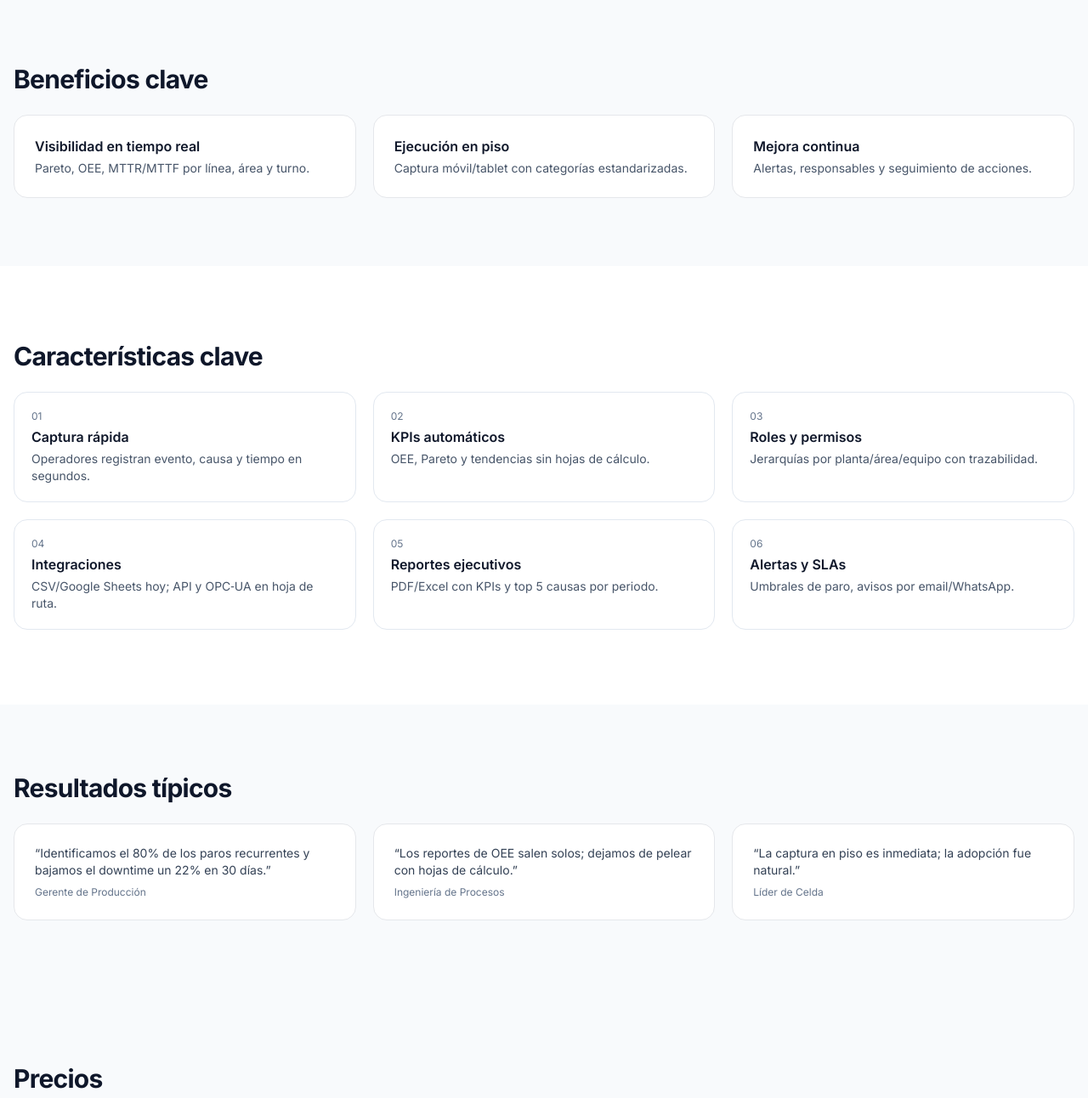
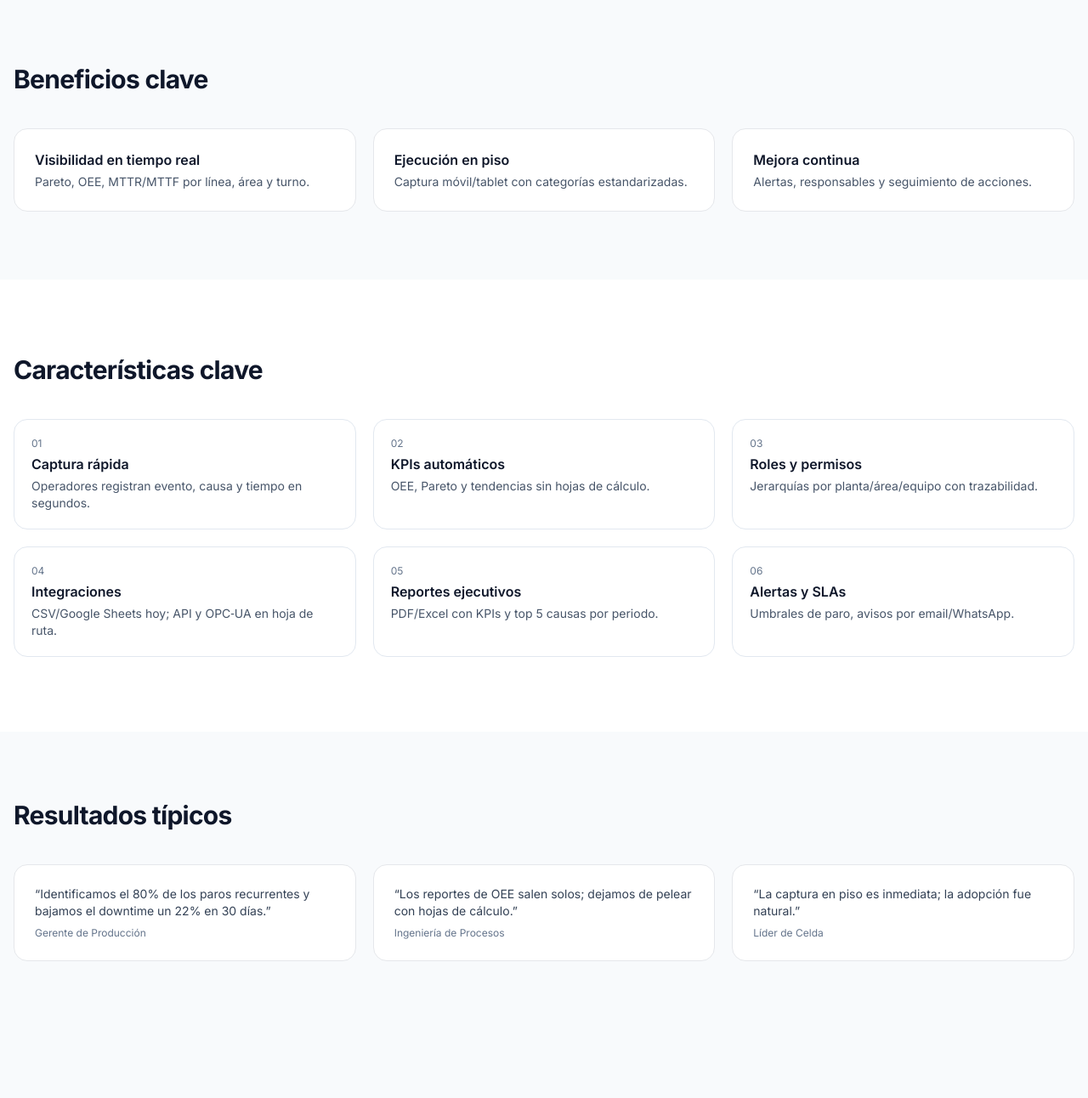
Before and after one commit to MofiEC2003/DowntimeIQ2.0, a plain HTML site: page index.html in a window 1280 px wide. Shown: the part 840-2132 px from the top of the page at 85% size. Drawn offline with nearby package versions, Linux system fonts and the light colour scheme.

Commit message:
Update index.html

```diff
--- a/index.html
+++ b/index.html
@@ -124,7 +124,7 @@ tailwind.config = {
   <section id="benefits" class="py-14 md:py-20 bg-slate-50">
     <div class="max-w-7xl mx-auto px-4">
       <h2 class="text-3xl font-bold tracking-tight">Beneficios clave</h2>
-      <div class="mt-6 grid md:grid-cols-3 gap-5">
+      <div class="mt-10 grid md:grid-cols-3 gap-5">
         <div class="p-6 bg-white border rounded-2xl">
           <h3 class="font-semibold">Visibilidad en tiempo real</h3>
           <p class="text-sm text-slate-600 mt-1">Pareto, OEE, MTTR/MTTF por línea, área y turno.</p>
@@ -145,7 +145,7 @@ tailwind.config = {
   <section id="features" class="section">
     <div class="max-w-7xl mx-auto px-4">
       <h2 class="text-3xl font-bold tracking-tight">Características clave</h2>
-      <div class="mt-6 grid md:grid-cols-3 gap-5">
+      <div class="mt-10 grid md:grid-cols-3 gap-5">
         <div class="p-5 rounded-2xl border bg-white border-slate-200"><div class="text-xs text-slate-500">01</div><h3 class="font-semibold mt-1">Captura rápida</h3><p class="text-sm text-slate-600 mt-1">Operadores registran evento, causa y tiempo en segundos.</p></div>
         <div class="p-5 rounded-2xl border bg-white border-slate-200"><div class="text-xs text-slate-500">02</div><h3 class="font-semibold mt-1">KPIs automáticos</h3><p class="text-sm text-slate-600 mt-1">OEE, Pareto y tendencias sin hojas de cálculo.</p></div>
         <div class="p-5 rounded-2xl border bg-white border-slate-200"><div class="text-xs text-slate-500">03</div><h3 class="font-semibold mt-1">Roles y permisos</h3><p class="text-sm text-slate-600 mt-1">Jerarquías por planta/área/equipo con trazabilidad.</p></div>
@@ -161,7 +161,7 @@ tailwind.config = {
   <section id="proof" class="py-14 md:py-20 bg-slate-50">
     <div class="max-w-7xl mx-auto px-4">
       <h2 class="text-3xl font-bold tracking-tight">Resultados típicos</h2>
-      <div class="mt-6 grid md:grid-cols-3 gap-5">
+      <div class="mt-10 grid md:grid-cols-3 gap-5">
         <div class="p-6 bg-white border rounded-2xl text-sm text-slate-700">“Identificamos el 80% de los paros recurrentes y bajamos el downtime un 22% en 30 días.”<div class="mt-2 text-xs text-slate-500">Gerente de Producción</div></div>
         <div class="p-6 bg-white border rounded-2xl text-sm text-slate-700">“Los reportes de OEE salen solos; dejamos de pelear con hojas de cálculo.”<div class="mt-2 text-xs text-slate-500">Ingeniería de Procesos</div></div>
         <div class="p-6 bg-white border rounded-2xl text-sm text-slate-700">“La captura en piso es inmediata; la adopción fue natural.”<div class="mt-2 text-xs text-slate-500">Líder de Celda</div></div>
@@ -175,7 +175,7 @@ tailwind.config = {
     <div class="max-w-7xl mx-auto px-4">
       <h2 class="text-3xl font-bold tracking-tight">Precios</h2>
       <p class="mt-2 text-slate-600 max-w-2xl">Empieza con un piloto y escala por sitios y usuarios.</p>
-      <div class="mt-6 grid md:grid-cols-3 gap-5">
+      <div class="mt-10 grid md:grid-cols-3 gap-5">
         <div class="p-6 rounded-2xl border border-slate-200 bg-white">
           <div class="text-sm text-slate-500">Piloto</div>
           <div class="mt-1 text-3xl font-extrabold">$ FREE</div>
@@ -215,7 +215,7 @@ tailwind.config = {
   <section id="faq" class="section">
     <div class="max-w-7xl mx-auto px-4">
       <h2 class="text-3xl font-bold tracking-tight">Preguntas frecuentes</h2>
-      <div class="mt-6 grid md:grid-cols-2 gap-5">
+      <div class="mt-10 grid md:grid-cols-2 gap-5">
         <div class="p-5 rounded-2xl border border-slate-200 bg-white">
           <h3 class="font-medium">¿Necesito sensores o PLCs para empezar?</h3>
           <p class="text-sm text-slate-600 mt-1">No. Puedes iniciar con captura manual guiada y subir datos por CSV o Google Sheets. API/OPC‑UA en hoja de ruta.</p>
```
